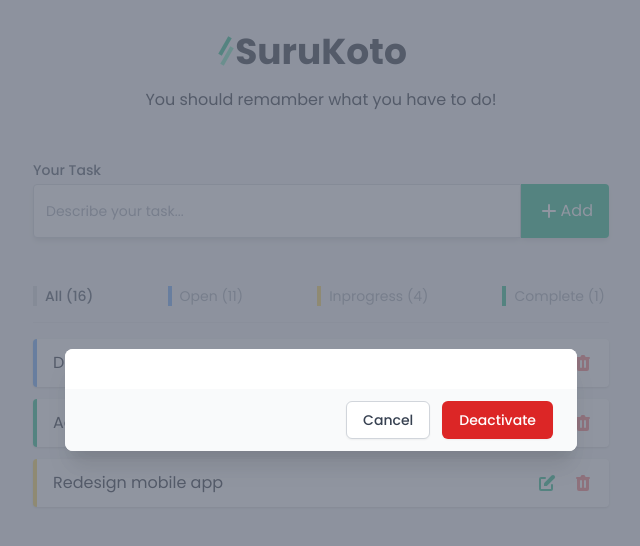
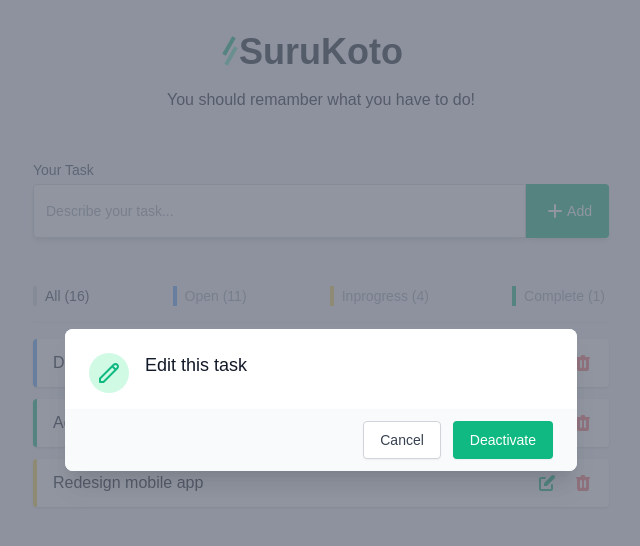
Before and after one commit to m-alghobary/vue-todoos, a Vue app: page / in a window 1280 px wide. Both pictures are taken after a click on the button 866 px from the left and 363 px from the top of the page. Shown: the top 546 px of the page, without its empty margins (319-959 px from the left). Built offline with nearby package versions, Linux system fonts and the light colour scheme.

Commit message:
extract base small components

```diff
--- a/src/App.vue
+++ b/src/App.vue
@@ -7,18 +7,13 @@
 		<div class="mt-4">
 			<label for="task_title" class="block text-sm font-medium text-gray-700">Your Task</label>
 			<div class="flex mt-1">
-				<input
-					type="text"
-					id="task_title"
-					placeholder="Describe your task..."
-					class="px-3 py-3 sm:py-4 bg-white placeholder-gray-400 focus:ring-green-500 focus:border-green-500 block w-full shadow-md sm:text-sm border-gray-300 rounded-tl rounded-bl"
-				/>
-				<button type="button" class="flex items-center px-4 whitespace-nowrap bg-green-500 text-white rounded-tr rounded-br shadow-md">
+				<base-input id="task_title" placeholder="Describe your task..." class="rounded-tl rounded-bl" />
+				<base-btn class="bg-green-500 text-white hover:bg-green-600 shadow-md rounded-tr rounded-br">
 					<svg class="w-6 h-6" fill="none" stroke="currentColor" viewBox="0 0 24 24">
 						<path stroke-linecap="round" stroke-linejoin="round" stroke-width="2" d="M12 6v6m0 0v6m0-6h6m-6 0H6" />
 					</svg>
 					<span>Add</span>
-				</button>
+				</base-btn>
 			</div>
 		</div>
 		<div class="mt-12 flex gap-6 justify-between">
--- a/src/components/app-dialog.vue
+++ b/src/components/app-dialog.vue
@@ -1,32 +1,47 @@
 <template>
 	<div v-show="isOpen" class="fixed z-10 inset-0 overflow-y-auto">
 		<div class="flex items-end justify-center min-h-screen pt-4 px-4 pb-20 text-center sm:block sm:p-0">
-			<div class="fixed inset-0 transition-opacity" aria-hidden="true">
+			<div class="fixed inset-0 transition-opacity ease-out duration-1000" aria-hidden="true">
 				<div class="absolute inset-0 bg-gray-500 opacity-75"></div>
 			</div>
 			<span class="hidden sm:inline-block sm:align-middle sm:h-screen" aria-hidden="true">&#8203;</span>
+
 			<div
 				class="inline-block align-bottom bg-white rounded-lg text-left overflow-hidden shadow-xl transform transition-all sm:my-8 sm:align-middle sm:max-w-lg sm:w-full"
 				role="dialog"
 				aria-modal="true"
 				aria-labelledby="modal-headline"
 			>
-				<div class="bg-white px-4 pt-5 pb-4 sm:p-6 sm:pb-4"></div>
+				<div class="bg-white px-4 pt-5 pb-4 sm:p-6 sm:pb-4">
+					<div class="sm:flex sm:items-start">
+						<div
+							class="mx-auto flex-shrink-0 flex items-center justify-center h-12 w-12 rounded-full bg-green-100 sm:mx-0 sm:h-10 sm:w-10"
+						>
+							<svg class="h-6 w-6 text-green-500" fill="none" viewBox="0 0 24 24" stroke="currentColor">
+								<path
+									stroke-linecap="round"
+									stroke-linejoin="round"
+									stroke-width="2"
+									d="M15.232 5.232l3.536 3.536m-2.036-5.036a2.5 2.5 0 113.536 3.536L6.5 21.036H3v-3.572L16.732 3.732z"
+								/>
+							</svg>
+						</div>
+						<div class="mt-3 text-center sm:mt-0 sm:ml-4 sm:text-left">
+							<h3 class="text-lg leading-6 font-medium text-gray-900" id="modal-headline">Edit this task</h3>
+							<div class="mt-2"></div>
+						</div>
+					</div>
+				</div>
 				<div class="bg-gray-50 px-4 py-3 sm:px-6 sm:flex sm:flex-row-reverse">
-					<button
+					<base-btn @click="$emit('closed')" class="rounded bg-green-500 text-white hover:bg-green-600 sm:ml-3 sm:w-auto">
+						Deactivate
+					</base-btn>
+					<base-btn
 						@click="$emit('closed')"
-						type="button"
-						class="w-full inline-flex justify-center rounded-md border border-transparent shadow-sm px-4 py-2 bg-red-600 text-base font-medium text-white hover:bg-red-700 focus:outline-none focus:ring-2 focus:ring-offset-2 focus:ring-red-500 sm:ml-3 sm:w-auto sm:text-sm"
-					>
-						Deactivate
-					</button>
-					<button
-						@click="$emit('closed')"
-						type="button"
-						class="mt-3 w-full inline-flex justify-center rounded-md border border-gray-300 shadow-sm px-4 py-2 bg-white text-base font-medium text-gray-700 hover:bg-gray-50 focus:outline-none focus:ring-2 focus:ring-offset-2 focus:ring-indigo-500 sm:mt-0 sm:ml-3 sm:w-auto sm:text-sm"
+						class="rounded border-gray-300 bg-white text-gray-700 hover:bg-gray-50 sm:mt-0 sm:ml-3 sm:w-auto"
 					>
 						Cancel
-					</button>
+					</base-btn>
 				</div>
 			</div>
 		</div>
@@ -35,8 +50,10 @@
 
 <script>
 import { computed, ref, watch } from 'vue';
+import _baseBtn from './base/_base-btn.vue';
 
 export default {
+	components: { _baseBtn },
 	props: {
 		isOpen: {
 			type: Boolean,
--- /dev/null
+++ b/src/components/base/_base-btn.vue
@@ -0,0 +1,27 @@
+<template>
+	<button
+		:type="type"
+		class="inline-flex justify-center items-center px-4 py-2 whitespace-nowrap border border-transparent shadow-sm text-base font-medium focus:outline-none focus:ring-2 focus:ring-offset-2 focus:ring-green-500 sm:text-sm"
+		:class="{ 'block w-full': block }"
+	>
+		<slot></slot>
+	</button>
+</template>
+
+<script>
+export default {
+	props: {
+		type: {
+			type: String,
+			default: 'button',
+			validate: (val) => ['button', 'submit', 'reset'].includes(val),
+		},
+		block: {
+			type: Boolean,
+			default: false,
+		},
+	},
+};
+</script>
+
+<style lang="scss" scoped></style>
--- /dev/null
+++ b/src/components/base/_base-input.vue
@@ -0,0 +1,20 @@
+<template>
+	<input
+		:type="type"
+		class="px-3 py-3 sm:py-4 bg-white placeholder-gray-400 focus:ring-green-500 focus:border-green-500 block w-full shadow-md sm:text-sm border-gray-300"
+	/>
+</template>
+
+<script>
+export default {
+	props: {
+		type: {
+			type: String,
+			default: 'text',
+			validate: (val) => ['text', 'email', 'password', 'number'].includes(val),
+		},
+	},
+};
+</script>
+
+<style lang="scss" scoped></style>
--- a/src/index.css
+++ b/src/index.css
@@ -1,4 +1,4 @@
-@import url('https://fonts.googleapis.com/css2?family=Poppins:ital,wght@0,400;0,500;0,600;0,700;1,300;1,400;1,500;1,600&display=swap');
+/* @import url('https://fonts.googleapis.com/css2?family=Poppins:ital,wght@0,400;0,500;0,600;0,700;1,300;1,400;1,500;1,600&display=swap'); */
 @tailwind base;
 @tailwind components;
 @tailwind utilities;
```
Also changed, not shown: src/main.js (+13 -4 lines).
